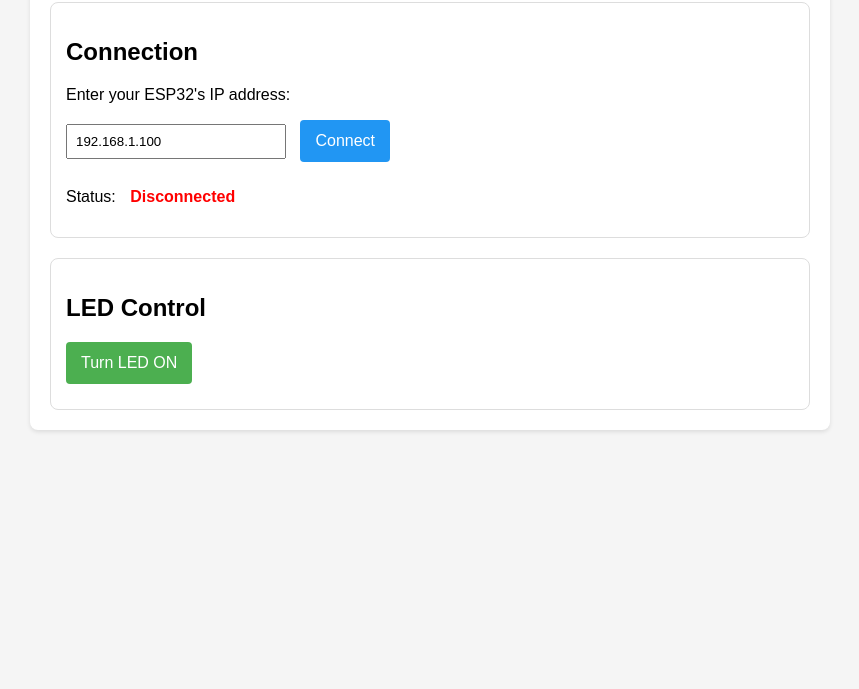
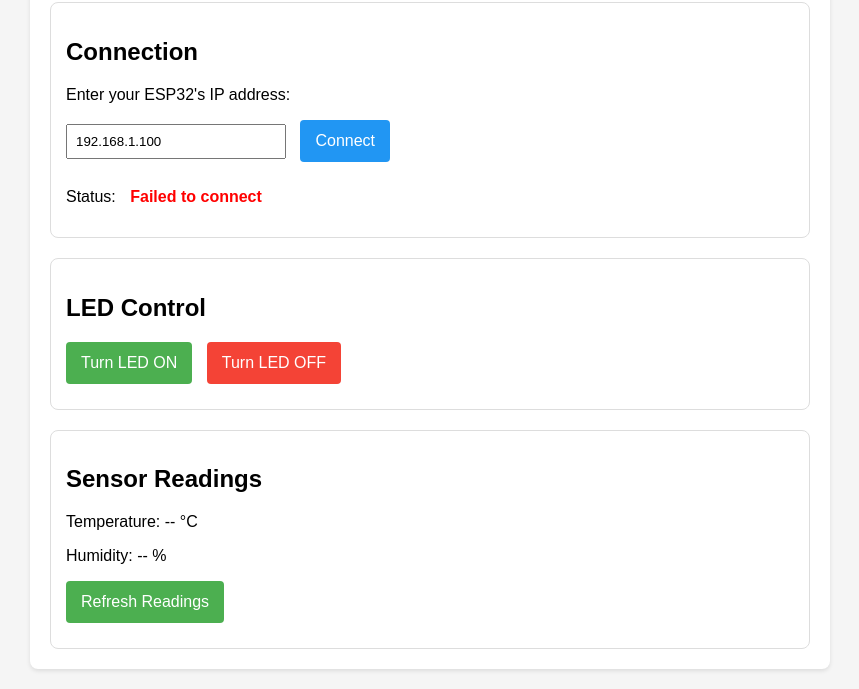
Before and after one commit to Fcristi1/fcp1, a plain HTML site: page index.html in a window 1280 px wide. Both pictures are taken after a click on the button "Connect". Shown: the part 118-807 px from the top of the page, without its empty margins (210-1069 px from the left). Drawn offline with Linux system fonts and the light colour scheme; no server answers.

Commit message:
Update index.html

```diff
--- a/index.html
+++ b/index.html
@@ -87,3 +87,82 @@
             <div class="control-group">
                 <h2>LED Control</h2>
                 <button onclick="sendCommand('led', 'on')">Turn LED ON</button>
+                <button class="off" onclick="sendCommand('led', 'off')">Turn LED OFF</button>
+            </div>
+
+            <div class="control-group">
+                <h2>Sensor Readings</h2>
+                <p>Temperature: <span id="temperature">--</span> °C</p>
+                <p>Humidity: <span id="humidity">--</span> %</p>
+                <button onclick="readSensors()">Refresh Readings</button>
+            </div>
+        </div>
+    </div>
+
+    <script>
+        let espAddress = "http://192.168.1.100"; // Default IP
+
+        function connectToESP() {
+            // Get IP address from input field
+            const ipInput = document.getElementById("ipAddress");
+            espAddress = "http://" + ipInput.value;
+
+            // Test connection
+            fetch(`${espAddress}/status`)
+                .then(response => {
+                    if (!response.ok) {
+                        throw new Error("Network response was not ok");
+                    }
+                    return response.json();
+                })
+                .then(data => {
+                    document.getElementById("status").textContent = "Connected";
+                    document.getElementById("status").className = "status connected";
+                    console.log("ESP32 connected:", data);
+                    // Read sensor data after successful connection
+                    readSensors();
+                })
+                .catch(error => {
+                    document.getElementById("status").textContent = "Failed to connect";
+                    document.getElementById("status").className = "status disconnected";
+                    console.error("Connection error:", error);
+                });
+        }
+
+        function sendCommand(device, action) {
+            fetch(`${espAddress}/control?device=${device}&action=${action}`)
+                .then(response => {
+                    if (!response.ok) {
+                        throw new Error("Network response was not ok");
+                    }
+                    return response.json();
+                })
+                .then(data => {
+                    console.log("Command sent successfully:", data);
+                })
+                .catch(error => {
+                    console.error("Error sending command:", error);
+                    alert("Error sending command. Make sure ESP32 is connected.");
+                });
+        }
+
+        function readSensors() {
+            fetch(`${espAddress}/sensors`)
+                .then(response => {
+                    if (!response.ok) {
+                        throw new Error("Network response was not ok");
+                    }
+                    return response.json();
+                })
+                .then(data => {
+                    document.getElementById("temperature").textContent = data.temperature || "--";
+                    document.getElementById("humidity").textContent = data.humidity || "--";
+                    console.log("Sensor data received:", data);
+                })
+                .catch(error => {
+                    console.error("Error reading sensors:", error);
+                });
+        }
+    </script>
+</body>
+</html>
```
